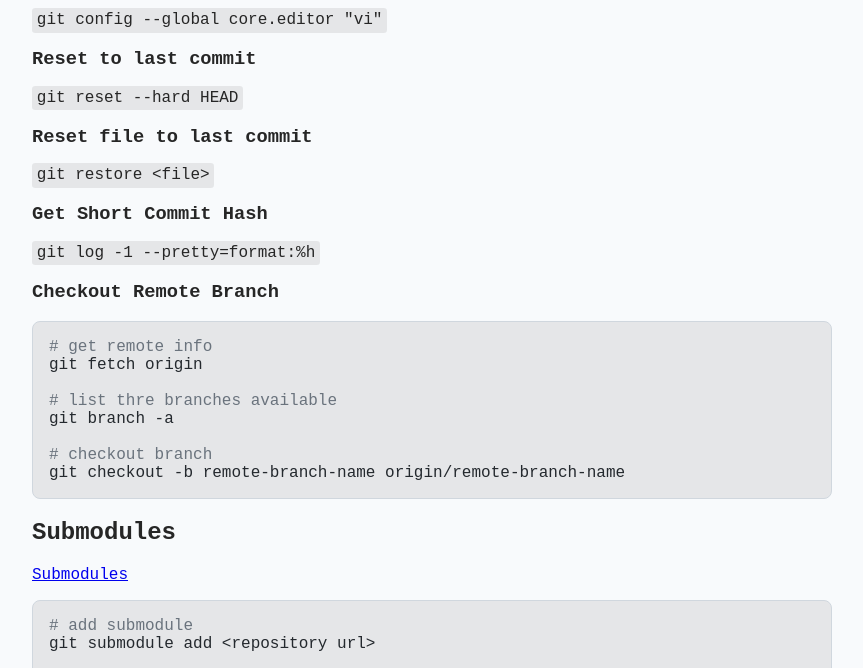
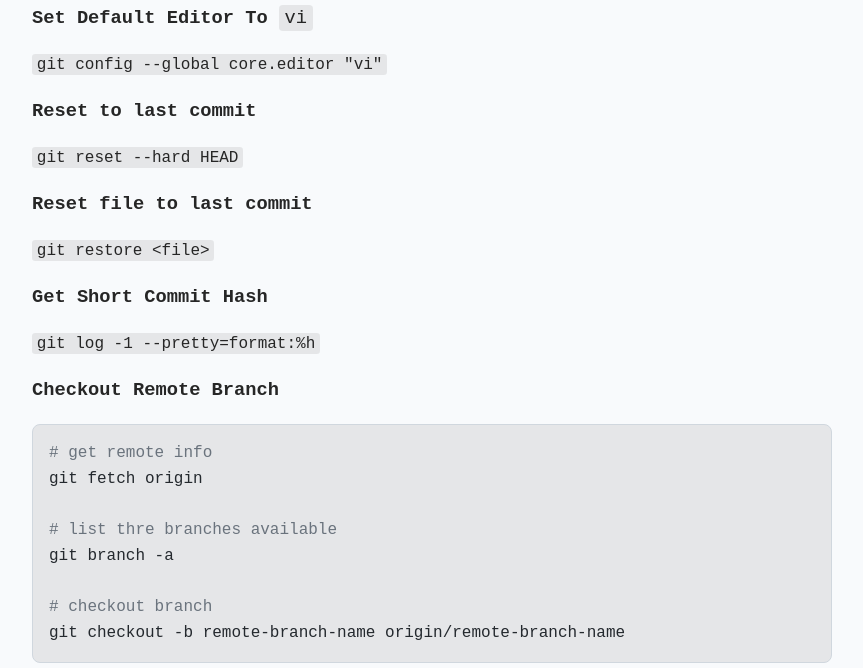
Before and after one commit to gue-ni/gnosis, an Eleventy site: page doc/git.md in a window 1280 px wide. Shown: the part 206-874 px from the top of the page, without its empty margins (208-1071 px from the left). Built offline with nearby package versions, Linux system fonts and the light colour scheme; Eleventy itself is replaced by a stand-in of ours; code samples lack their colours; files that its build step writes are made by us from their sources; a web font is replaced by a local one.

Commit message:
increase line height

```diff
--- a/_includes/layouts/base.njk
+++ b/_includes/layouts/base.njk
@@ -41,6 +41,7 @@
       font-weight: 400;
       font-family: var(--monospace-font);
       background-color: var(--background-color);
+      line-height: 1.6;
     }
 
     nav ul {
@@ -58,7 +59,7 @@
       font-weight: 400;
       font-family: var(--monospace-font);
       background-color: var(--code-background-color-2);
-      padding: .2em .3em;
+      padding: 0.1em .3em;
       border-radius: .2em;
     }
 
```
